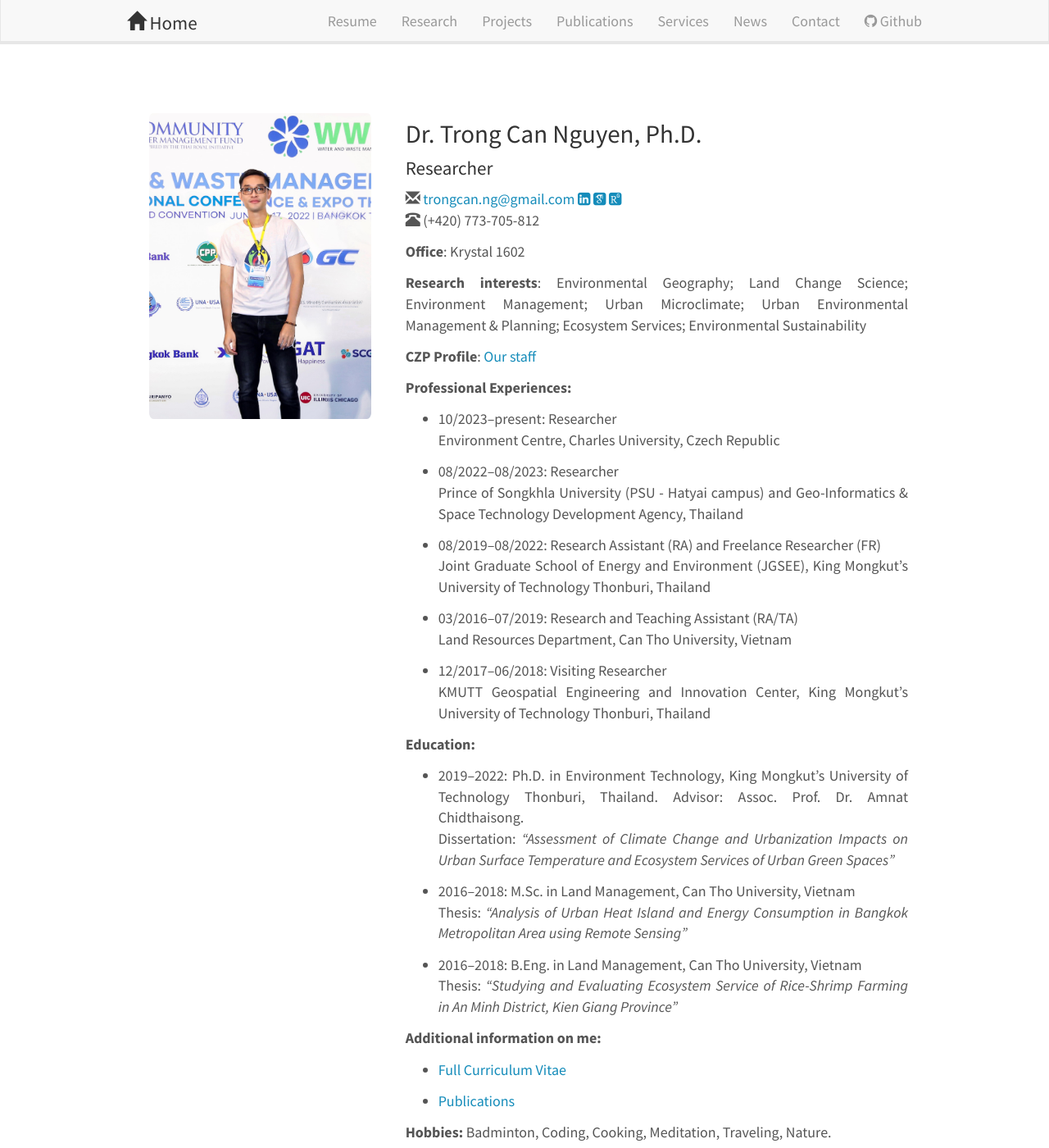
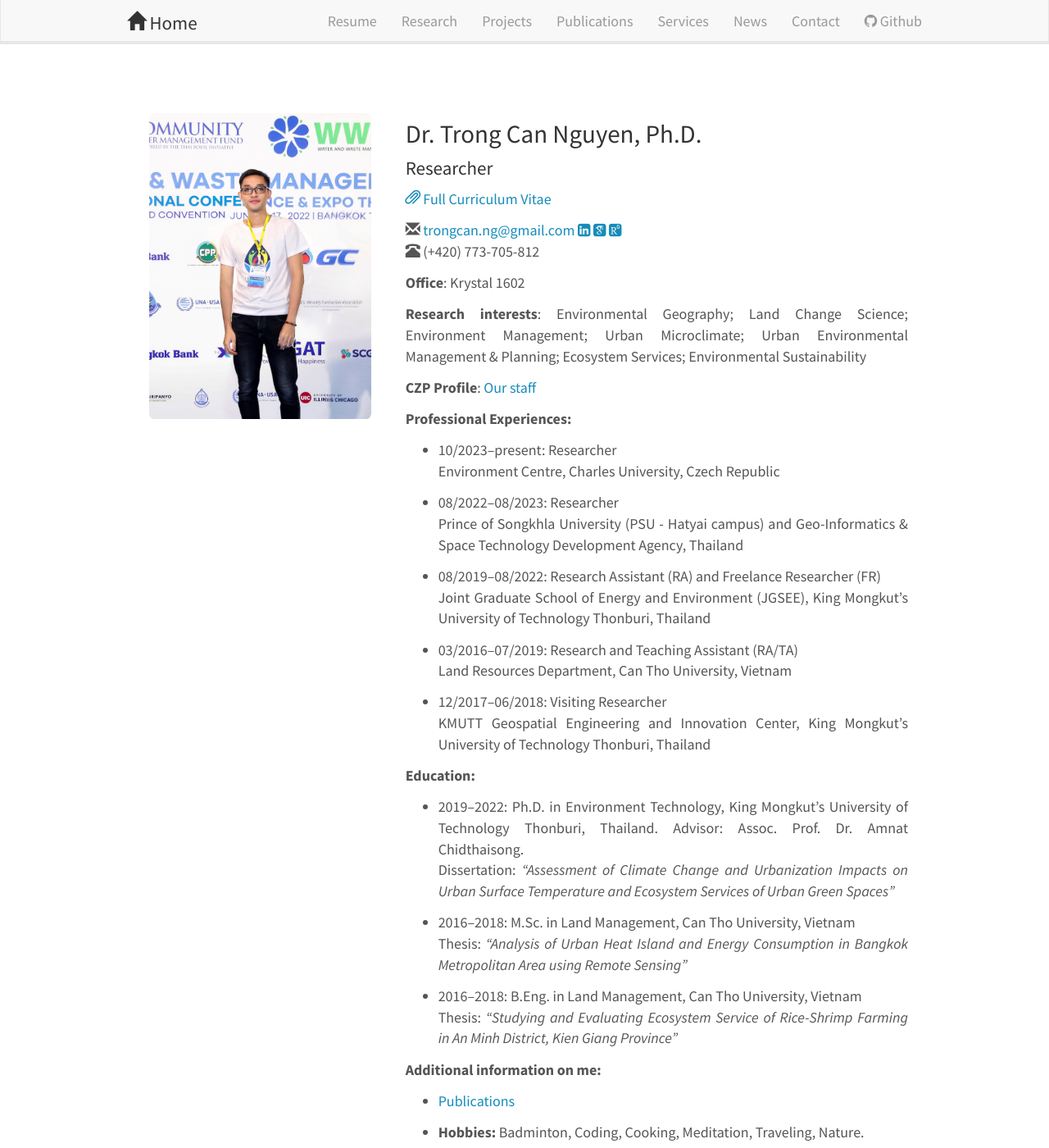
Before and after one commit to canng/cann, a Jekyll site: the page built from _pages/cv.md, in a window 1280 px wide and 1400 px high. Shown: the whole window at 82% size. Built offline with Jekyll 4.4.1, drawn with Linux system fonts in a browser that asks for light colours; nearby versions of some CDN libraries; some web fonts are replaced; part of the change alters nothing that is shown.

Commit message:
update cv

```diff
--- a/_pages/cv.md
+++ b/_pages/cv.md
@@ -24,6 +24,8 @@ permalink: /cv/
 
 #### Researcher
 
+
+<a href="https://docs.google.com/document/d/1WfDsR307eWinxXHo8zVZfSaO4xPcsedD/edit?usp=sharing&ouid=110358112673854373714&rtpof=true&sd=true"><i class="glyphicon glyphicon-paperclip"></i> Full Curriculum Vitae</a> <br>
 
 <i class="glyphicon glyphicon-envelope"></i> <trongcan.ng@gmail.com> [<i class="fa fa-linkedin-square" aria-hidden="true"></i>](https://www.linkedin.com/in/trong-can-nguyen-b76b0a1a1/) [<i class="ai ai-google-scholar-square"></i>](https://scholar.google.com/citations?hl=vi&authuser=3&user=xnzuZiAAAAAJ) [<i class="ai ai-researchgate-square"></i>](https://www.researchgate.net/profile/Trong-Can-Nguyen)  <br>
 <span class="glyphicon glyphicon-phone-alt"></span> (+420) 773-705-812 <br>
@@ -68,11 +70,9 @@ Thesis: <i>“Studying and Evaluating Ecosystem Service of Rice-Shrimp Farming i
 
 **Additional information on me:**
 
-* <a href="https://docs.google.com/document/d/1WfDsR307eWinxXHo8zVZfSaO4xPcsedD/edit?usp=sharing&ouid=110358112673854373714&rtpof=true&sd=true">Full Curriculum Vitae</a>
-
 * [Publications]({{ site.url }}{{ site.baseurl }}/publications)
 
-**Hobbies:** Badminton, Coding, Cooking, Meditation, Traveling, Nature.
+* **Hobbies:** Badminton, Coding, Cooking, Meditation, Traveling, Nature.
 
 </div>
 </div>
```
